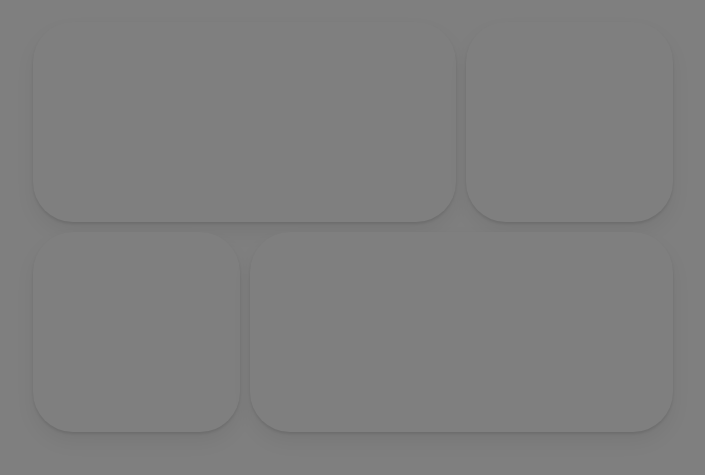
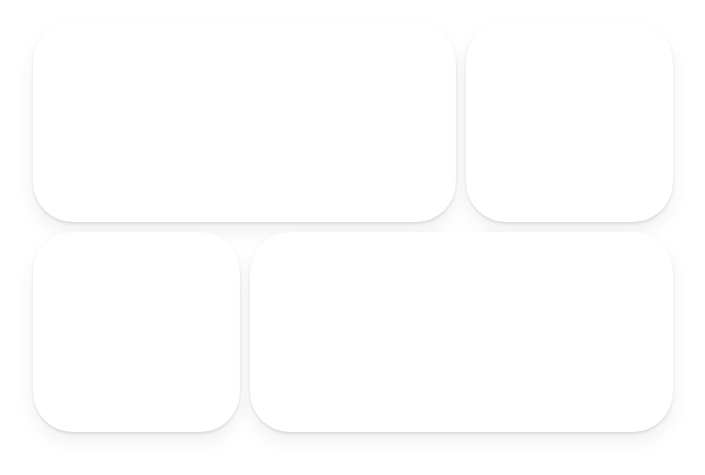
Before and after one commit to johj703/react_masterclass, a React (Create React App) app in the folder animation/: page / in a window 1280 px wide. Shown: the part 173-648 px from the top of the page, without its empty margins (287-992 px from the left). Built offline with nearby package versions, Linux system fonts and the light colour scheme.

Commit message:
AnimatePresence로 브라우저 화면을 클릭하면 화면이 불투명한 검은 화면으료 덮어지도록 작성

```diff
--- a/animation/src/App.tsx
+++ b/animation/src/App.tsx
@@ -1,5 +1,5 @@
 import styled from "styled-components";
-import { motion } from "framer-motion";
+import { motion, AnimatePresence } from "framer-motion";
 import { useState } from "react";
 
 const Wrapper = styled(motion.div)`
@@ -36,7 +36,7 @@ const Circle = styled(motion.div)`
   box-shadow: 0 2px 3px rgba(0, 0, 0, 0.1), 0 10px 20px rgba(0, 0, 0, 0.06);
 `;
 
-const Overlay = styled.div`
+const Overlay = styled(motion.div)`
   width: 100%;
   height: 100%;
   background-color: rgba(0, 0, 0, 0.5);
@@ -44,15 +44,25 @@ const Overlay = styled.div`
 `;
 
 function App() {
+  const [clicked, setClicked] = useState(false);
+  const toggle = () => setClicked((prev) => !prev);
   return (
-    <Wrapper>
+    <Wrapper onClick={toggle}>
       <Grid>
         <Box />
         <Box />
         <Box />
         <Box />
       </Grid>
-      <Overlay></Overlay>
+      <AnimatePresence>
+        {clicked ? (
+          <Overlay
+            initial={{ opacity: 0 }}
+            animate={{ opacity: 1 }}
+            exit={{ opacity: 0 }}
+          ></Overlay>
+        ) : null}
+      </AnimatePresence>
     </Wrapper>
   );
 }
```
